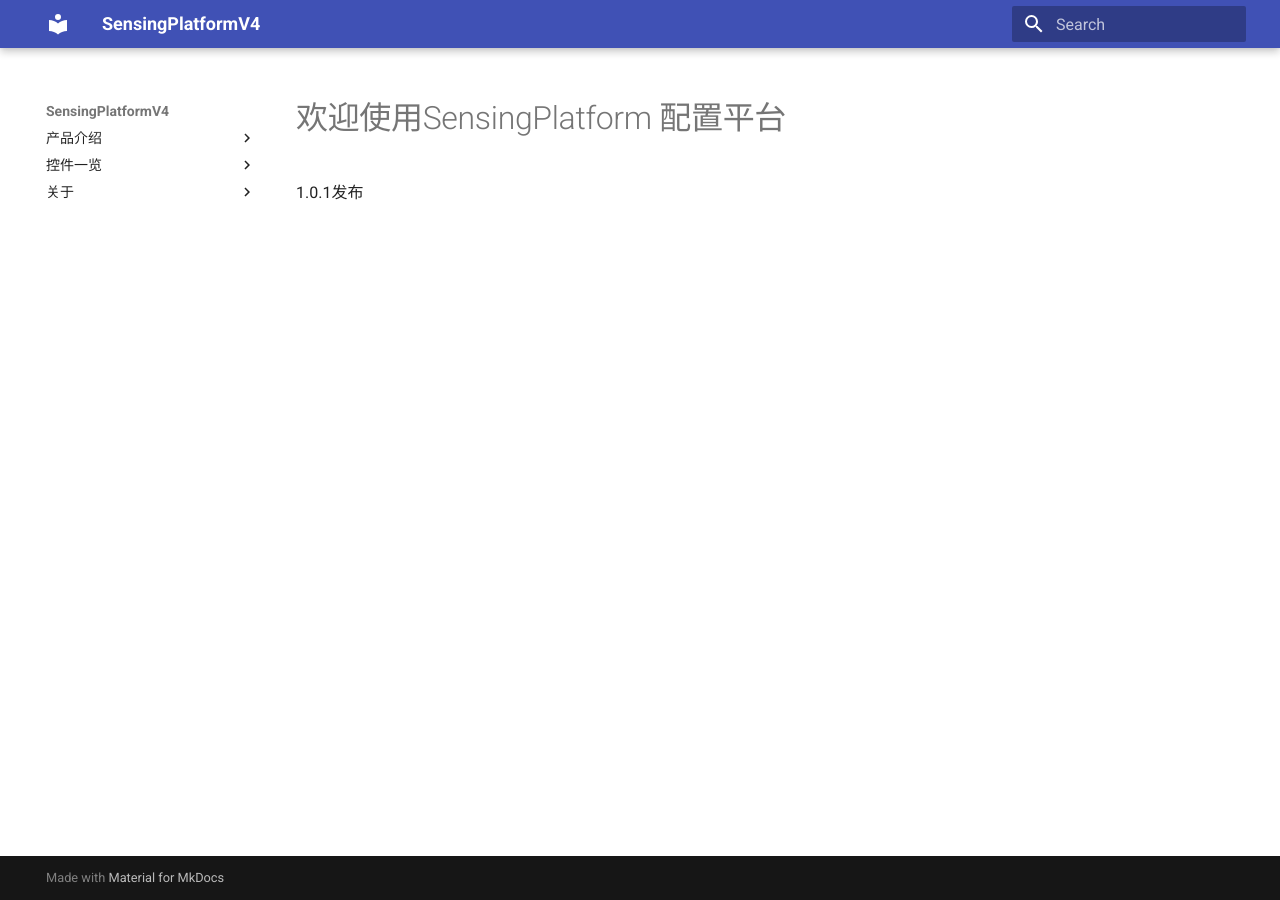
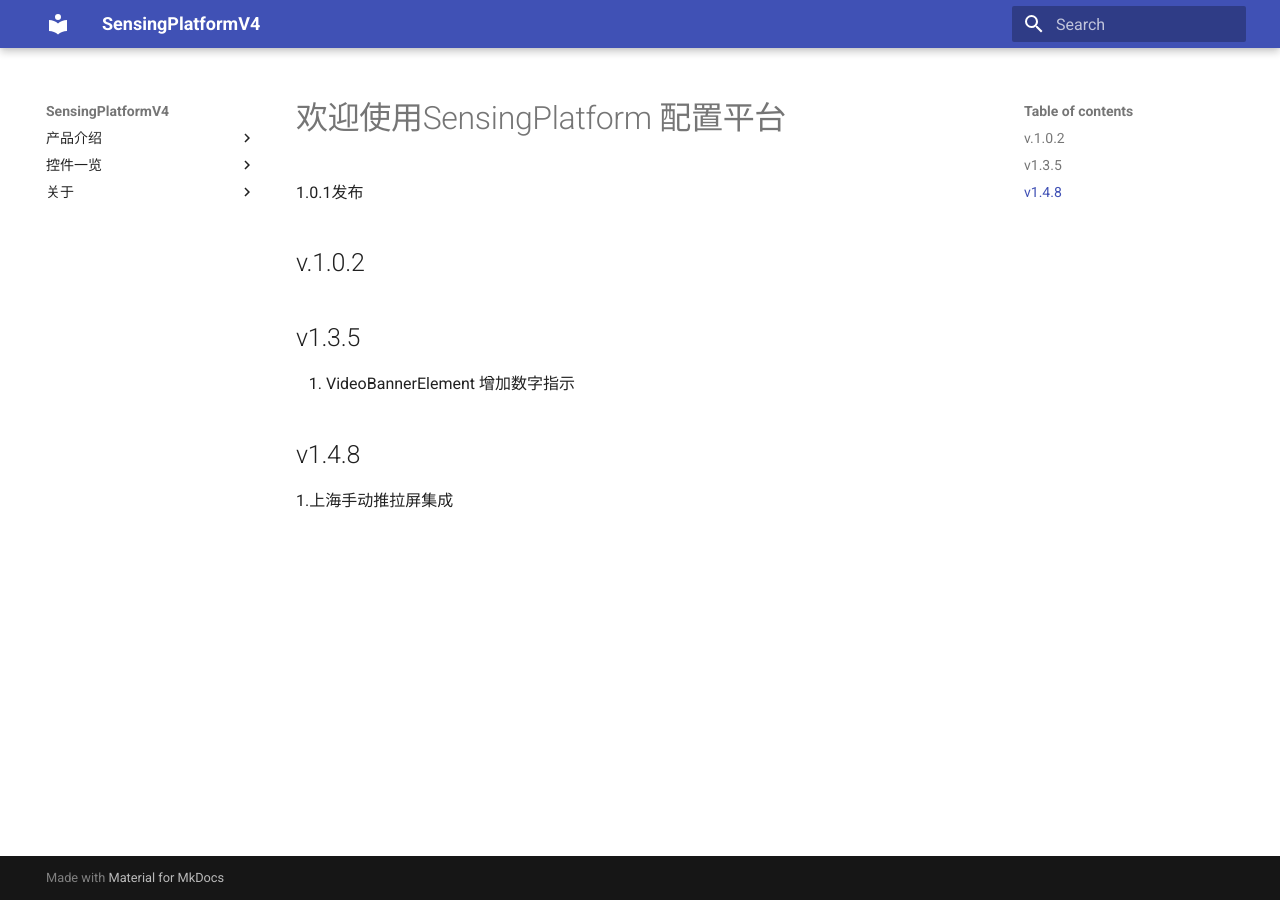
Before and after one commit to troncell/SensingPlatformDocs, an MkDocs documentation site: the page built from docs/index.md, in a window 1280 px wide. Built offline with MkDocs 1.6.1 and Material for MkDocs 9.7.7, drawn with Linux system fonts in a browser that asks for light colours.

Commit message:
Update index.md

```diff
--- a/docs/index.md
+++ b/docs/index.md
@@ -1,3 +1,12 @@
 # 欢迎使用SensingPlatform 配置平台
 
 1.0.1发布
+
+
+## v.1.0.2
+
+## v1.3.5
+1. VideoBannerElement 增加数字指示
+
+## v1.4.8
+1.上海手动推拉屏集成
```
